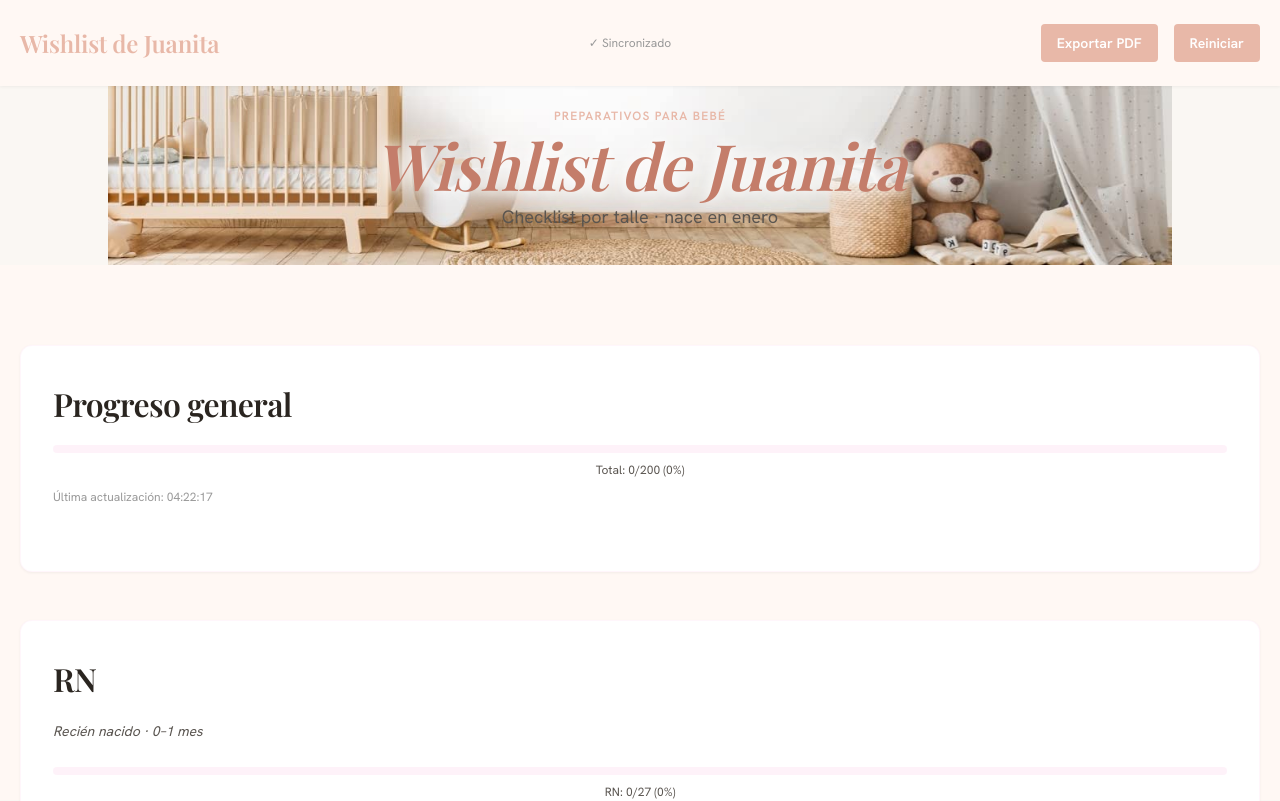
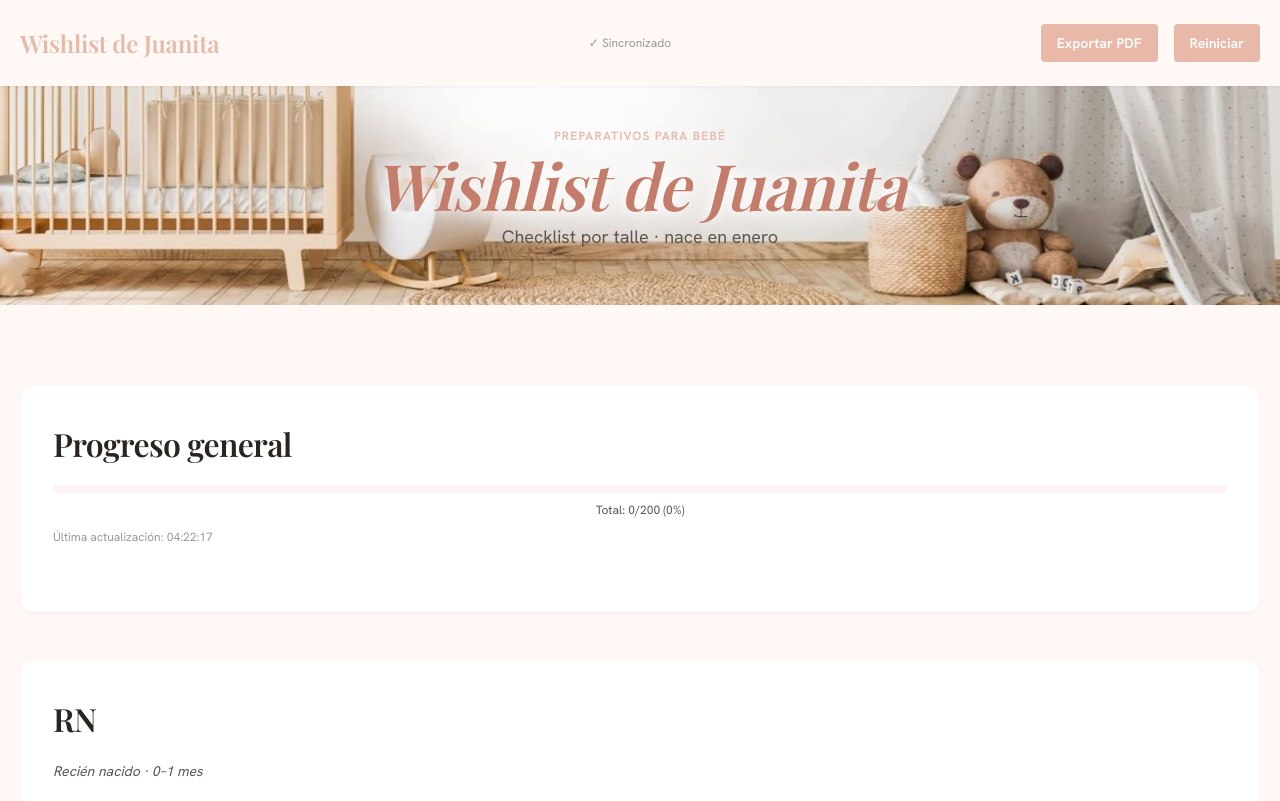
Before and after one commit to Gasudg/wishlist-bebe, a Next.js app: page / in a window 1280 px wide. Shown: the top 801 px of the page. Built offline with nearby package versions, Linux system fonts and the light colour scheme; no server answers; the database is empty.

Commit message:
Hero con aspect-ratio de la imagen para que ocupe todo el ancho

```diff
--- a/app/components/Checklist.tsx
+++ b/app/components/Checklist.tsx
@@ -307,8 +307,8 @@ export function Checklist() {
         maxWidth: "1280px",
         width: "100%",
         margin: "0 auto",
-        padding: "2rem 1.25rem",
-        minHeight: "auto",
+        padding: "0 1.25rem",
+        aspectRatio: "1310 / 240",
         display: "flex",
         alignItems: "center",
         justifyContent: "center",
```
